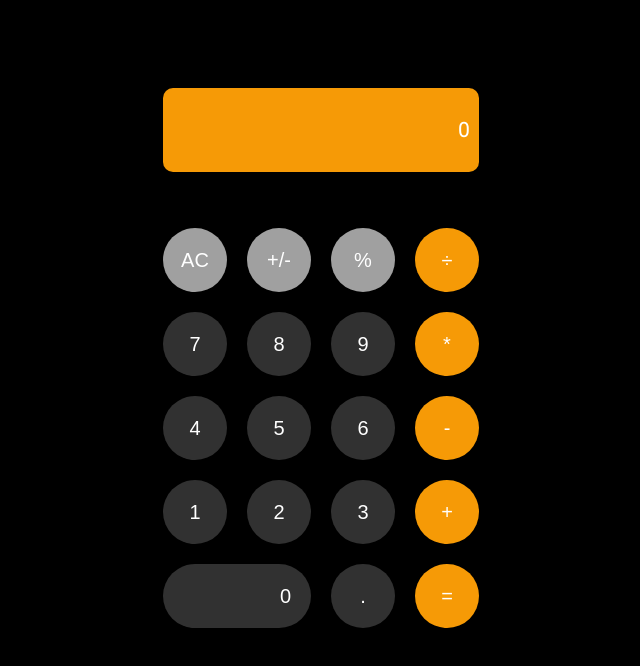
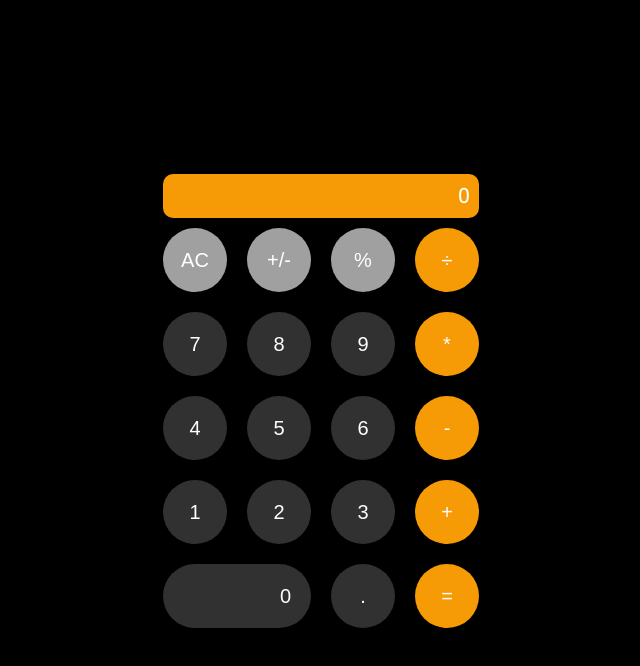
Before and after one commit to piotr-tomczyk/calculatorAngular, an Angular app: page / in a window 1280 px wide. Shown: the top 666 px of the page, without its empty margins (319-959 px from the left). Built offline with nearby package versions, Linux system fonts and the light colour scheme.

Commit message:
Fix display div positon while zooming

```diff
--- a/src/app/calc-view/calc-view.component.scss
+++ b/src/app/calc-view/calc-view.component.scss
@@ -42,17 +42,16 @@ button:hover {
     grid-column: 1 / -1;
     background-color: #F69A06;
     border-radius: 10px;
-    display: flex;
-    align-items: flex-end;
-    justify-content: space-around;
-    flex-direction: column;
+    align-self: end;
+    text-align: right;
     padding: 10px;
     margin-bottom: -10px;
     word-wrap: break-word;
     word-break: break-all;
     font-size: 2em;
     color: white;
-    max-height: 8vh;
+    max-height: auto;
+    min-height: 1em;
 }
 
 .flex {
```
